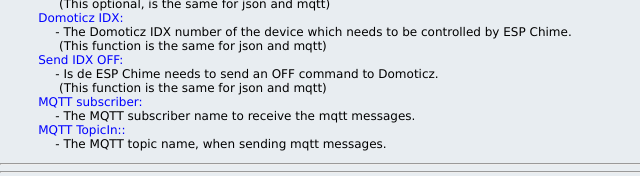
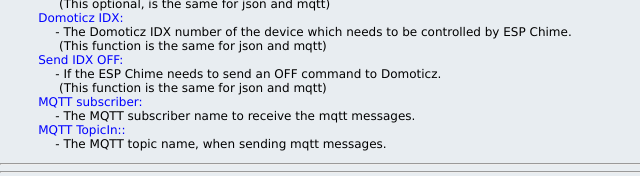
Before and after one commit to Hoeby/ESP32-Chime, a plain HTML site: page data/www/wiki.htm in a window 1280 px wide. Shown: the part 1187-1363 px from the top of the page, 0-640 px from the left. Drawn offline with Linux system fonts and the light colour scheme.

Commit message:
readme updated

```diff
--- a/data/www/wiki.htm
+++ b/data/www/wiki.htm
@@ -100,7 +100,7 @@
             <dd>&nbsp;&nbsp;&nbsp;&nbsp;- The Domoticz IDX number of the device which needs to be controlled by ESP Chime.</dd>
             <dd>&nbsp;&nbsp;&nbsp;&nbsp;  (This function is the same for json and mqtt)</dd>
             <dt style="color:blue">&nbsp;&nbsp;&nbsp;&nbsp;&nbsp;&nbsp;&nbsp;&nbsp;&nbsp;&nbsp;Send IDX OFF:</dt>
-            <dd>&nbsp;&nbsp;&nbsp;&nbsp;- Is de ESP Chime needs to send an OFF command to Domoticz.</dd>
+            <dd>&nbsp;&nbsp;&nbsp;&nbsp;- If the ESP Chime needs to send an OFF command to Domoticz.</dd>
             <dd>&nbsp;&nbsp;&nbsp;&nbsp;  (This function is the same for json and mqtt)</dd>
             <dt style="color:blue">&nbsp;&nbsp;&nbsp;&nbsp;&nbsp;&nbsp;&nbsp;&nbsp;&nbsp;&nbsp;MQTT subscriber:</dt>
             <dd>&nbsp;&nbsp;&nbsp;&nbsp;- The MQTT subscriber name to receive the mqtt messages.</dd>
```
Also changed, not shown: assets/Readme_home_pictures/20220205_193155_resized.jpg (added), assets/Readme_home_pictures/20220205_193233_resized.jpg (added), 1 other file.
